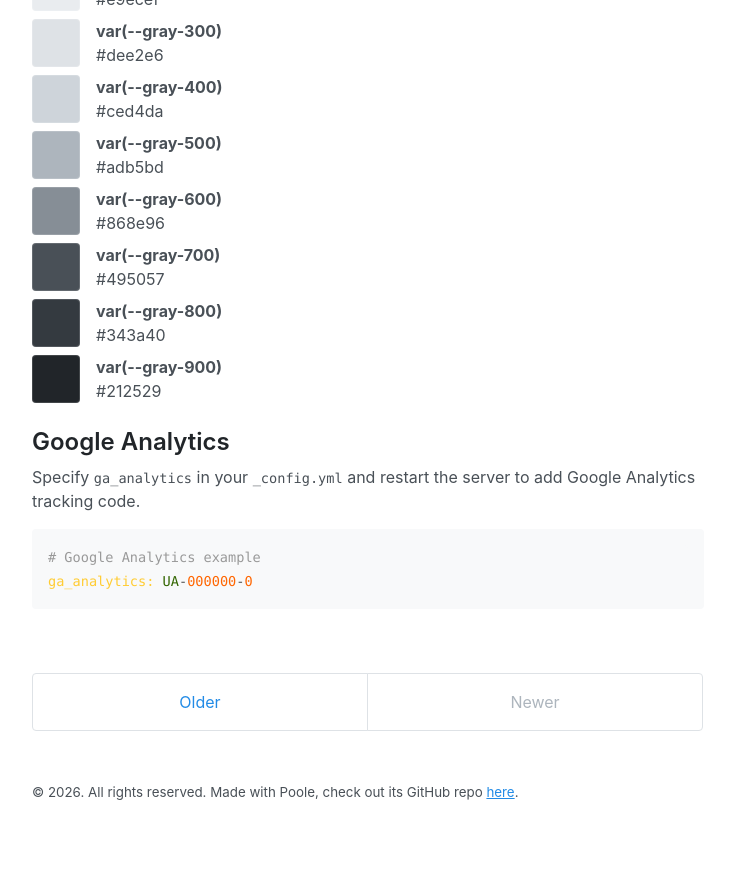
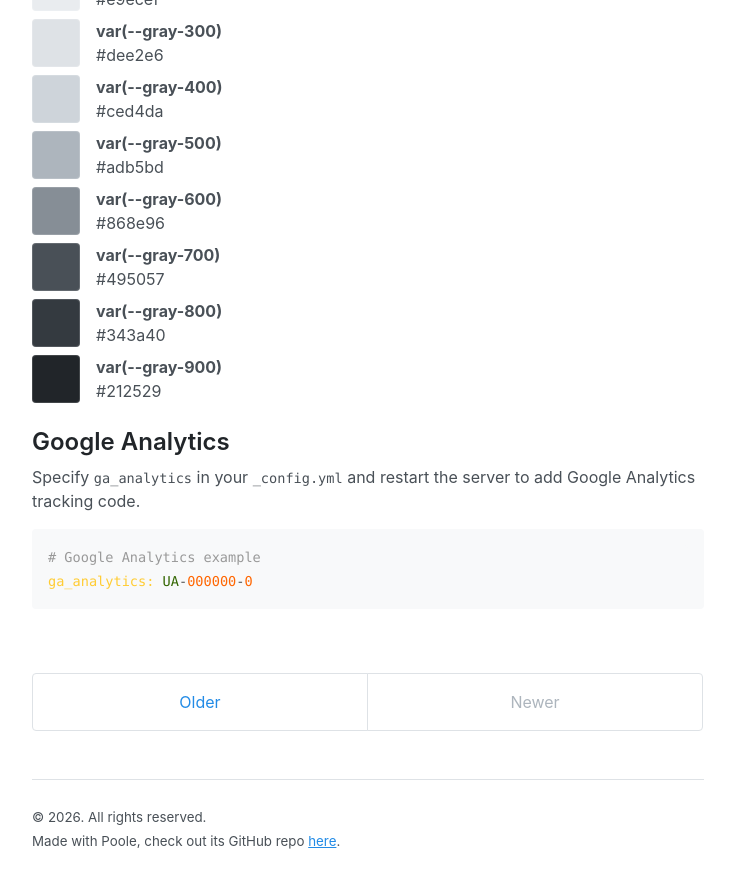
Before and after one commit to canto-cryptic/canto-cryptic.github.io, a Jekyll site: the page built from index.html, in a window 1280 px wide and 900 px high, scrolled down 3287 px. Shown: the top 888 px of the window, without its empty margins (272-1006 px from the left). Built offline with Jekyll 4.4.1, drawn with Linux system fonts in a browser that asks for light colours; the list of posts is cut into pages by our own code; before the commit the page ends 4138 px from its top, so only the background shows below that.

Commit message:
change footer

```diff
--- a/_layouts/default.html
+++ b/_layouts/default.html
@@ -19,7 +19,8 @@
 
       <footer class="footer">
         <small>
-          &copy; <time datetime="{{ site.time | date_to_xmlschema }}">{{ site.time | date: '%Y' }}</time>. All rights reserved.
+          <hr>
+          &copy; <time datetime="{{ site.time | date_to_xmlschema }}">{{ site.time | date: '%Y' }}</time>. All rights reserved. <br>
           Made with Poole, check out its GitHub repo <a href="https://github.com/poole/poole" title="GitHub repo of Poole">here</a>.
         </small>
       </footer>
```
